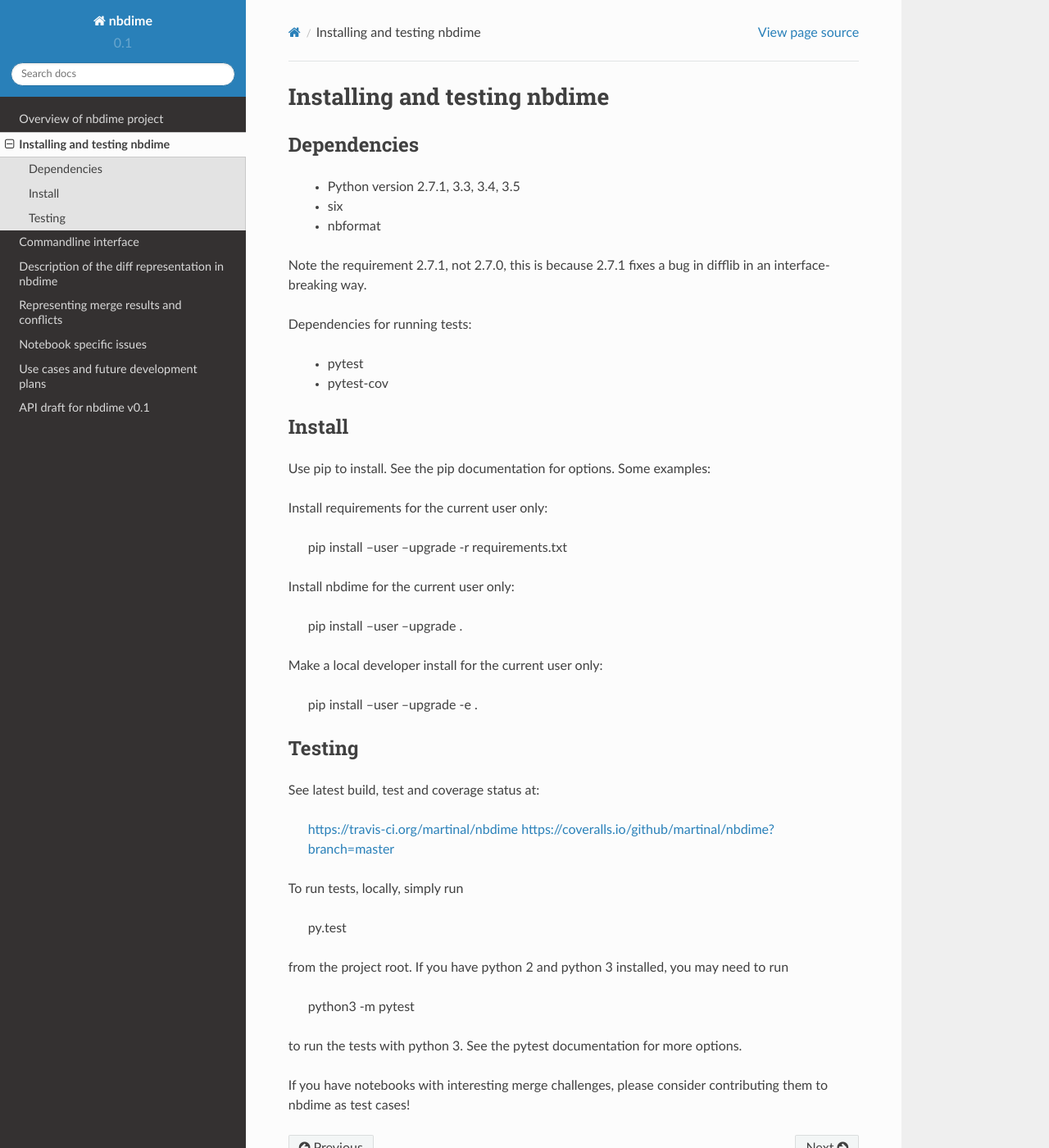
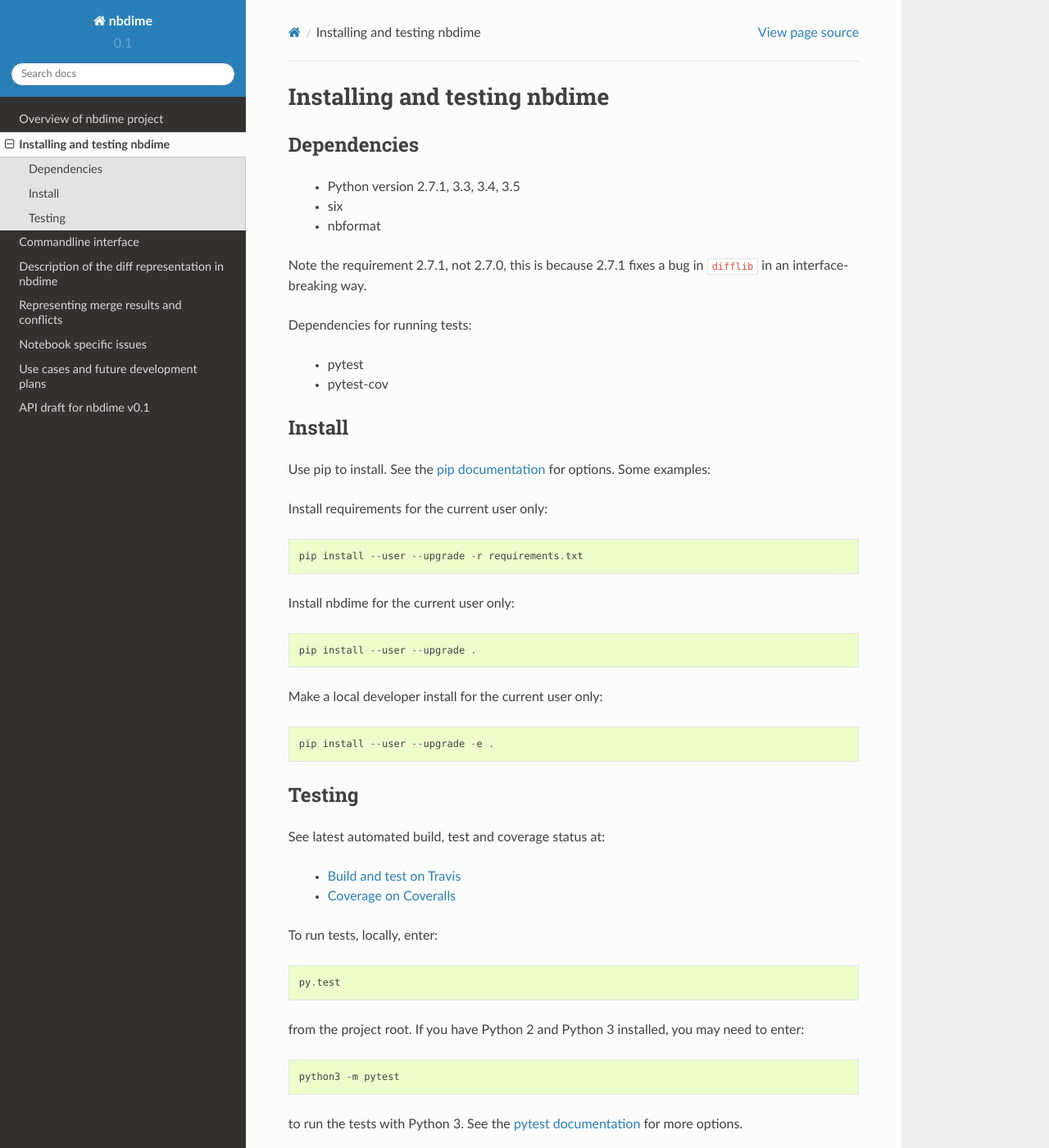
Before and after one commit to jupyter/nbdime, a Sphinx documentation site: the page built from docs/source/installing.rst, in a window 1280 px wide and 1400 px high. Shown: the whole window at 82% size. Built offline with Sphinx 7.4.7 and the Read the Docs theme 2.0.0, drawn with Linux system fonts in a browser that asks for light colours.

Commit message:
Edit and format installing doc

```diff
--- a/docs/source/installing.rst
+++ b/docs/source/installing.rst
@@ -10,7 +10,7 @@ Dependencies
   - nbformat
 
 Note the requirement 2.7.1, not 2.7.0, this is because
-2.7.1 fixes a bug in difflib in an interface-breaking way.
+2.7.1 fixes a bug in ``difflib`` in an interface-breaking way.
 
 Dependencies for running tests:
 
@@ -20,17 +20,18 @@ Dependencies for running tests:
 
 Install
 -------
-Use pip to install. See the pip documentation for options. Some examples:
+Use pip to install. See the `pip documentation <https://pip.pypa.io/en/stable/>`_
+for options. Some examples:
 
-Install requirements for the current user only:
+Install requirements for the current user only::
 
     pip install --user --upgrade -r requirements.txt
 
-Install nbdime for the current user only:
+Install nbdime for the current user only::
 
     pip install --user --upgrade .
 
-Make a local developer install for the current user only:
+Make a local developer install for the current user only::
 
     pip install --user --upgrade -e .
 
@@ -38,21 +39,24 @@ Make a local developer install for the current user only:
 Testing
 -------
 
-See latest build, test and coverage status at:
+See latest automated build, test and coverage status at:
 
-    https://travis-ci.org/martinal/nbdime
-    https://coveralls.io/github/martinal/nbdime?branch=master
+    - `Build and test on Travis <https://travis-ci.org/martinal/nbdime>`_
+    - `Coverage on Coveralls <https://coveralls.io/github/martinal/nbdime?branch=master>`_
 
-To run tests, locally, simply run
+To run tests, locally, enter::
 
     py.test
 
-from the project root. If you have python 2 and python 3 installed,
-you may need to run
+from the project root. If you have Python 2 and Python 3 installed,
+you may need to enter::
 
     python3 -m pytest
 
-to run the tests with python 3. See the pytest documentation for more options.
+to run the tests with Python 3. See the `pytest documentation`_ for more
+options.
 
 If you have notebooks with interesting merge challenges,
 please consider contributing them to nbdime as test cases!
+
+.. _pytest documentation: http://pytest.org/latest/
```
